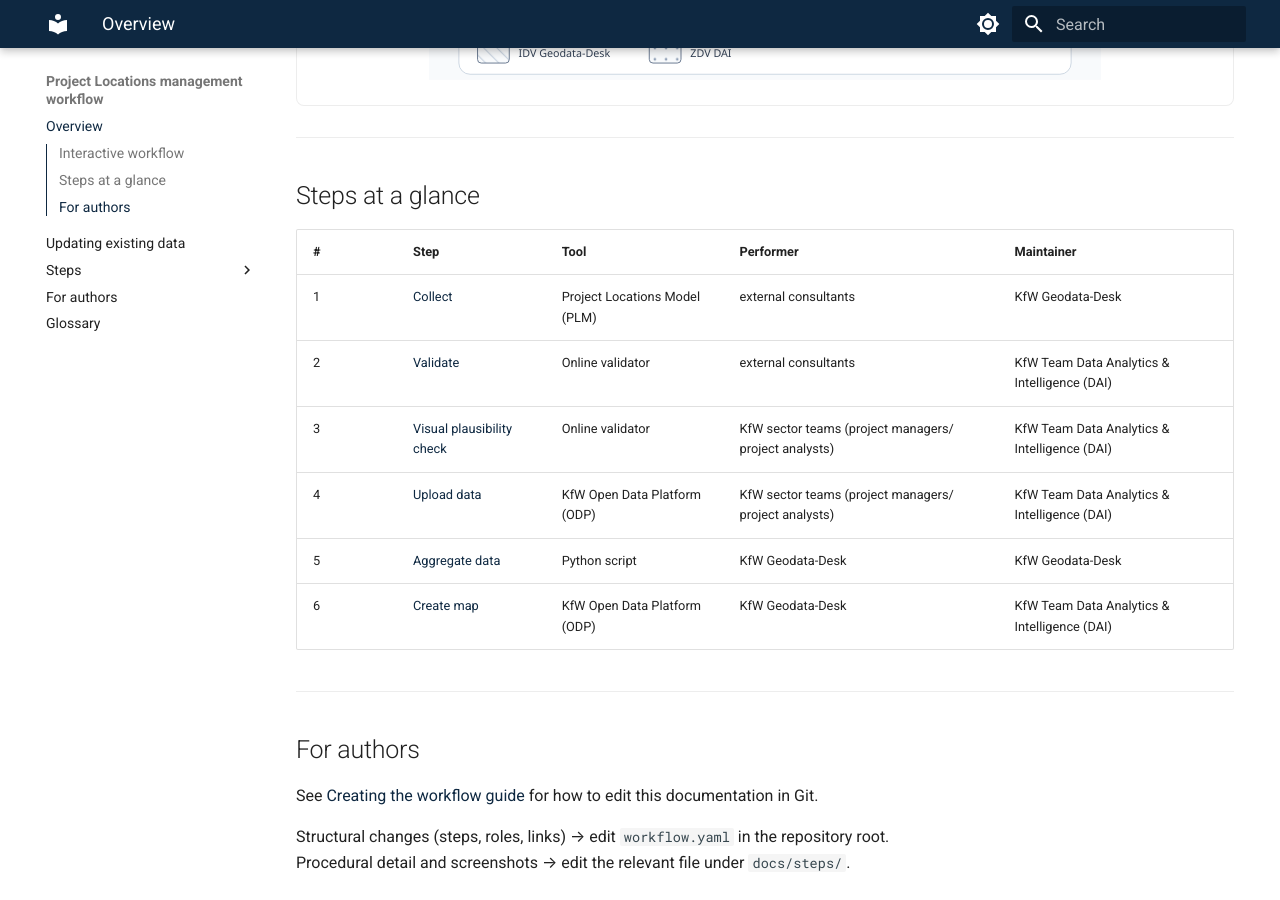
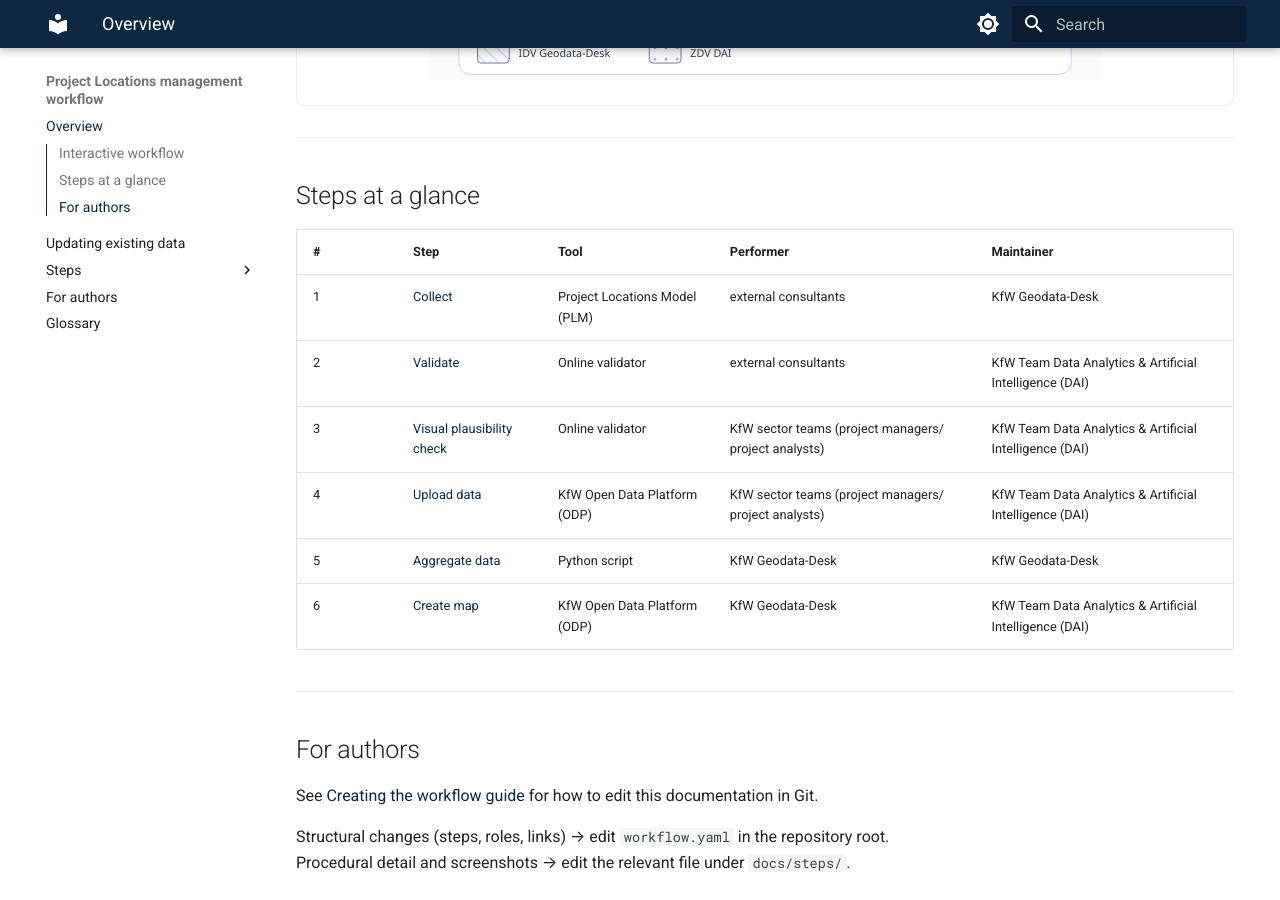
Before and after one commit to mapme-initiative/Project-Locations-workflow-guide, an MkDocs documentation site: the page built from docs/index.md, in a window 1280 px wide and 900 px high, scrolled down 1637 px. Built offline with MkDocs 1.6.1 and Material for MkDocs 9.7.7, drawn with Linux system fonts in a browser that asks for light colours.

Commit message:
Update index.md

```diff
--- a/docs/index.md
+++ b/docs/index.md
@@ -28,11 +28,11 @@ Click a step in the diagram below to access more detailed instructions. The over
 | # | Step | Tool | Performer | Maintainer |
 |---|------|------|-----------|------------|
 | 1 | [Collect](steps/01-collect.md) | Project Locations Model (PLM) | external consultants | KfW Geodata-Desk |
-| 2 | [Validate](steps/02-validate.md) | Online validator | external consultants | KfW Team Data Analytics & Intelligence (DAI) |
-| 3 | [Visual plausibility check](steps/03-visual-plausibility-check.md) | Online validator | KfW sector teams (project managers/ project analysts) | KfW Team Data Analytics & Intelligence (DAI) |
-| 4 | [Upload data](steps/04-upload-data.md) | KfW Open Data Platform (ODP) | KfW sector teams (project managers/ project analysts) | KfW Team Data Analytics & Intelligence (DAI) |
+| 2 | [Validate](steps/02-validate.md) | Online validator | external consultants | KfW Team Data Analytics & Artificial Intelligence (DAI) |
+| 3 | [Visual plausibility check](steps/03-visual-plausibility-check.md) | Online validator | KfW sector teams (project managers/ project analysts) | KfW Team Data Analytics & Artificial Intelligence (DAI) |
+| 4 | [Upload data](steps/04-upload-data.md) | KfW Open Data Platform (ODP) | KfW sector teams (project managers/ project analysts) | KfW Team Data Analytics & Artificial Intelligence (DAI) |
 | 5 | [Aggregate data](steps/05-aggregate-data.md) | Python script | KfW Geodata-Desk | KfW Geodata-Desk |
-| 6 | [Create map](steps/06-create-map.md) | KfW Open Data Platform (ODP) | KfW Geodata-Desk | KfW Team Data Analytics & Intelligence (DAI) |
+| 6 | [Create map](steps/06-create-map.md) | KfW Open Data Platform (ODP) | KfW Geodata-Desk | KfW Team Data Analytics & Artificial Intelligence (DAI) |
 
 ---
 
```
